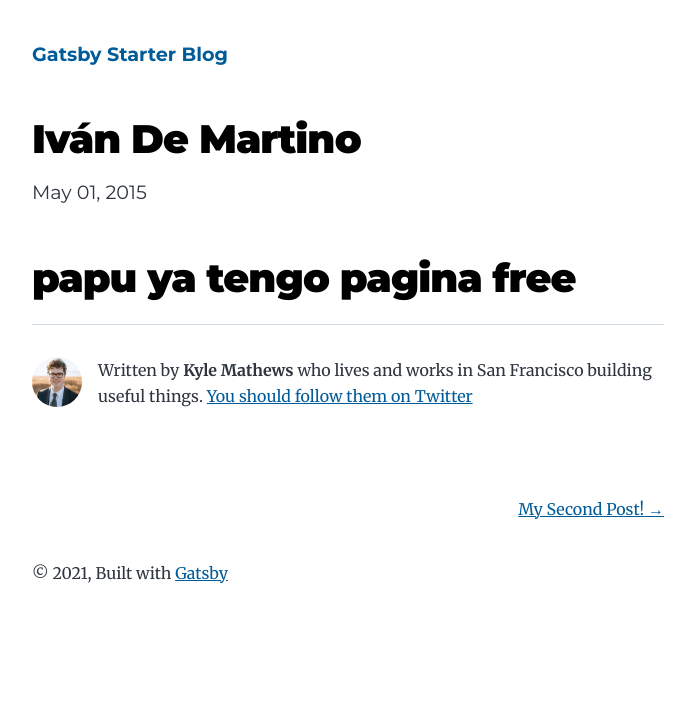
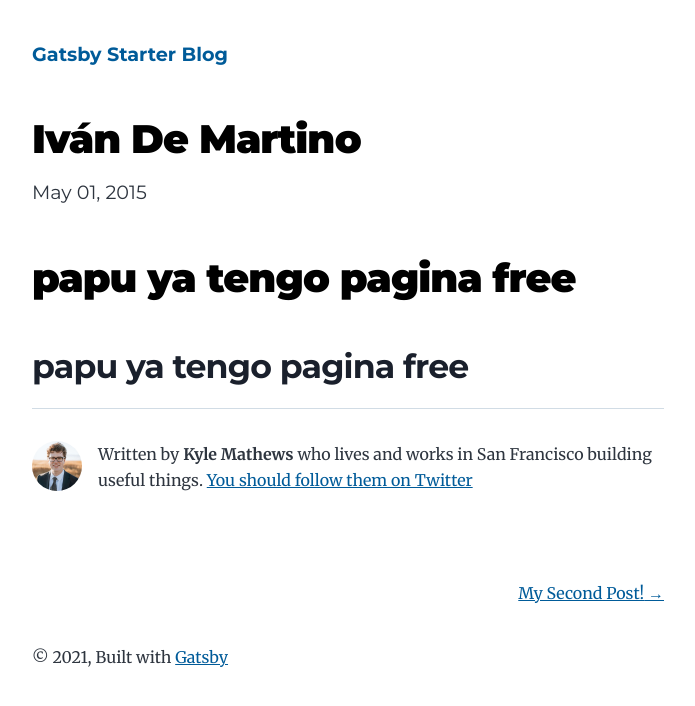
Before and after one commit to IvanStankov12/ivan-de-martino, a Gatsby site: page /hello-world/ in a window 1280 px wide. Shown: the whole page, without its empty margins (292-987 px from the left). Built offline with nearby package versions, Linux system fonts and the light colour scheme; Gatsby itself is replaced by a stand-in of ours.

Commit message:
Update index.md

```diff
--- a/content/blog/hello-world/index.md
+++ b/content/blog/hello-world/index.md
@@ -5,3 +5,4 @@ description: "Hola mundo"
 ---
 
 <h1>papu ya tengo pagina free</h1>
+<h2>papu ya tengo pagina free</h2>
```
